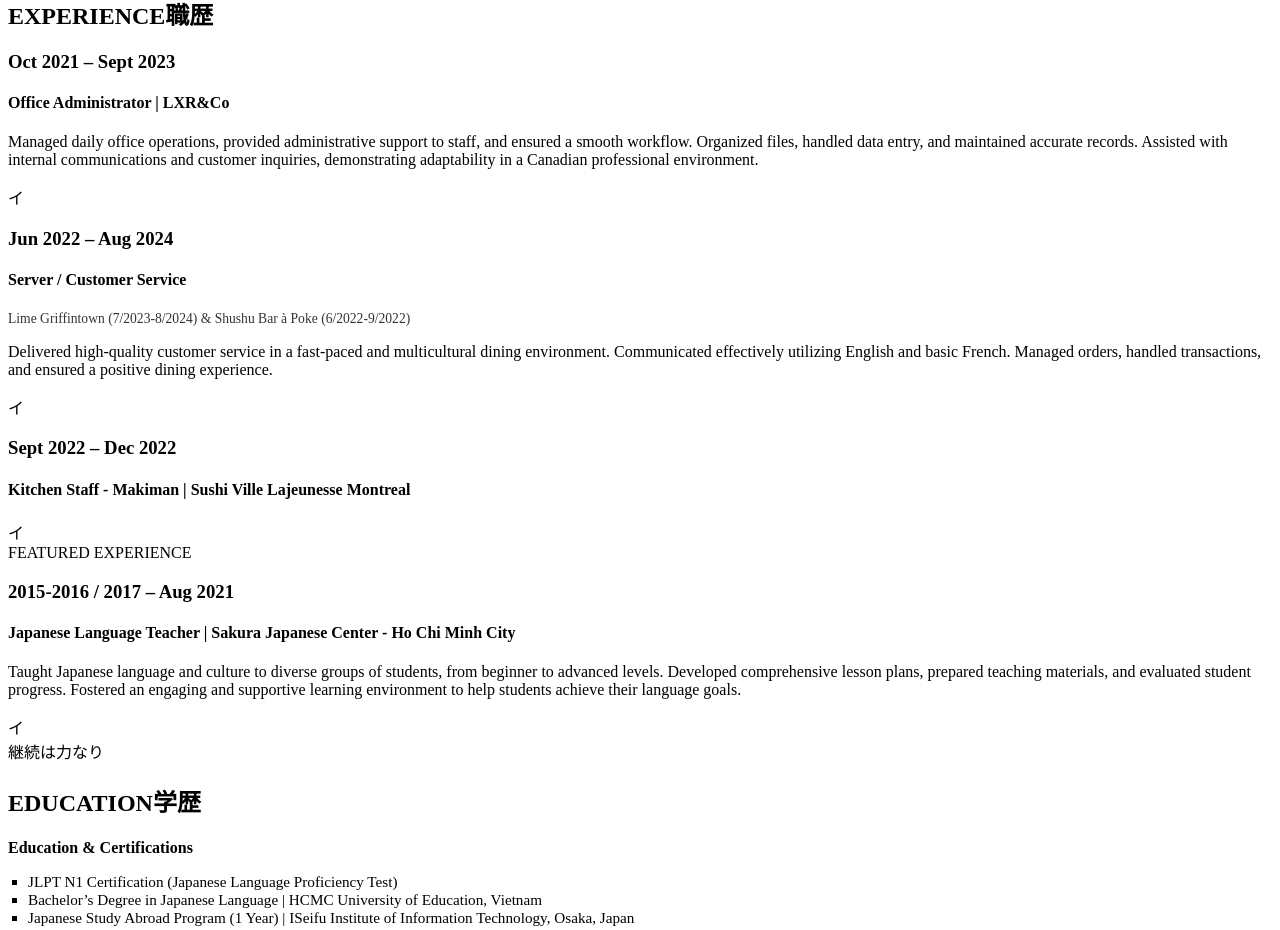
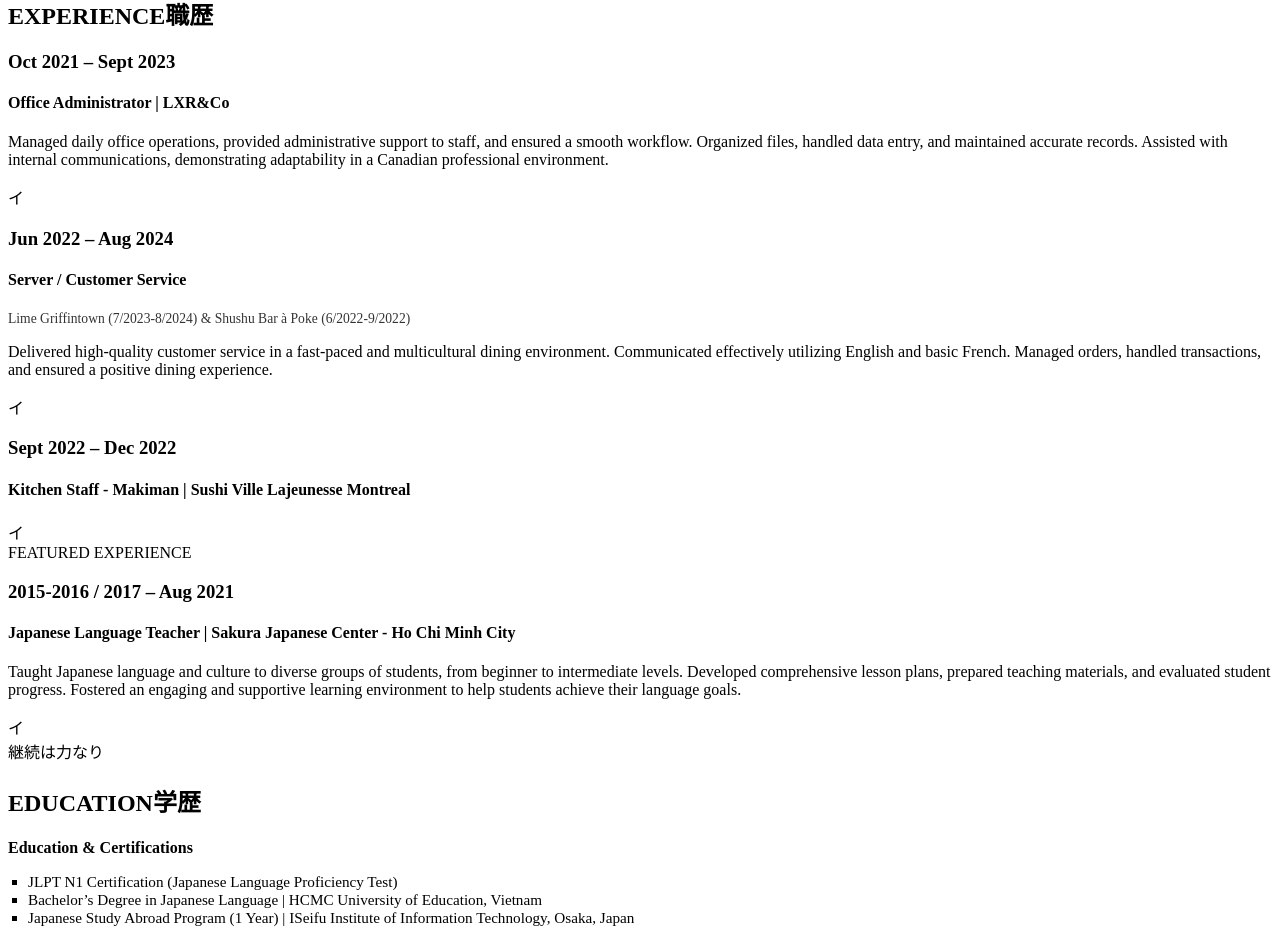
Before and after one commit to lebachanhtruc/phamhonhuyportfolio, a website built with Vite: page index.html in a window 1280 px wide. Shown: the part 1591-2521 px from the top of the page. Built offline with nearby package versions, Linux system fonts and the light colour scheme.

Commit message:
Update job descriptions based on feedback

```diff
--- a/index.html
+++ b/index.html
@@ -93,7 +93,7 @@
               <div class="exp-item">
                 <h3 class="exp-date" data-i18n="job1_date">Oct 2021 – Sept 2023</h3>
                 <h4 class="exp-title" data-i18n="job1_title">Office Administrator | LXR&Co</h4>
-                <p data-i18n="job1_desc">Managed daily office operations, provided administrative support to staff, and ensured a smooth workflow. Organized files, handled data entry, and maintained accurate records. Assisted with internal communications and customer inquiries, demonstrating adaptability in a Canadian professional environment.</p>
+                <p data-i18n="job1_desc">Managed daily office operations, provided administrative support to staff, and ensured a smooth workflow. Organized files, handled data entry, and maintained accurate records. Assisted with internal communications, demonstrating adaptability in a Canadian professional environment.</p>
                 <div class="hanko-ender">イ</div>
               </div>
               <div class="exp-item">
@@ -112,7 +112,7 @@
                 <span class="featured-badge" data-i18n="badge_featured">FEATURED EXPERIENCE</span>
                 <h3 class="exp-date" data-i18n="job4_date">2015-2016 / 2017 – Aug 2021</h3>
                 <h4 class="exp-title" data-i18n="job4_title">Japanese Language Teacher | Sakura Japanese Center - Ho Chi Minh City</h4>
-                <p data-i18n="job4_desc">Taught Japanese language and culture to diverse groups of students, from beginner to advanced levels. Developed comprehensive lesson plans, prepared teaching materials, and evaluated student progress. Fostered an engaging and supportive learning environment to help students achieve their language goals.</p>
+                <p data-i18n="job4_desc">Taught Japanese language and culture to diverse groups of students, from beginner to intermediate levels. Developed comprehensive lesson plans, prepared teaching materials, and evaluated student progress. Fostered an engaging and supportive learning environment to help students achieve their language goals.</p>
                 <div class="hanko-ender">イ</div>
               </div>
             </div>
@@ -151,7 +151,7 @@
     </main>
 
     <script src="https://unpkg.com/lenis@1.1.5/dist/lenis.min.js"></script>
-    <script src="./main.js?v=17"></script>
+    <script src="./main.js?v=18"></script>
     <script>
       // Automatically switch to English on load
       document.addEventListener("DOMContentLoaded", () => {
--- a/main.js
+++ b/main.js
@@ -155,7 +155,7 @@ const translations = {
     exp_title: "EXPERIENCE",
     job1_date: "Oct 2021 – Sept 2023",
     job1_title: "Office Administrator | LXR&Co",
-    job1_desc: "Managed daily office operations, provided administrative support to staff, and ensured a smooth workflow. Organized files, handled data entry, and maintained accurate records. Assisted with internal communications and customer inquiries, demonstrating adaptability in a Canadian professional environment.",
+    job1_desc: "Managed daily office operations, provided administrative support to staff, and ensured a smooth workflow. Organized files, handled data entry, and maintained accurate records. Assisted with internal communications, demonstrating adaptability in a Canadian professional environment.",
     job2_date: "Jun 2022 – Aug 2024",
     job2_title: "Server / Customer Service",
     job2_sub: "Lime Griffintown (7/2023-8/2024) & Shushu Bar à Poke (6/2022-9/2022)",
@@ -164,7 +164,7 @@ const translations = {
     job3_title: "Kitchen Staff - Makiman | Sushi Ville Lajeunesse Montreal",
     job4_date: "2015-2016 / 2017 – Aug 2021",
     job4_title: "Japanese Language Teacher | Sakura Japanese Center - Ho Chi Minh City",
-    job4_desc: "Taught Japanese language and culture to diverse groups of students, from beginner to advanced levels. Developed comprehensive lesson plans, prepared teaching materials, and evaluated student progress. Fostered an engaging and supportive learning environment to help students achieve their language goals.",
+    job4_desc: "Taught Japanese language and culture to diverse groups of students, from beginner to intermediate levels. Developed comprehensive lesson plans, prepared teaching materials, and evaluated student progress. Fostered an engaging and supportive learning environment to help students achieve their language goals.",
     edu_title: "EDUCATION",
     edu_sub1: "Education & Certifications",
     edu_1: "JLPT N1 Certification (Japanese Language Proficiency Test)",
@@ -193,7 +193,7 @@ const translations = {
     exp_title: "EXPÉRIENCE",
     job1_date: "Oct 2021 – Sept 2023",
     job1_title: "Administratrice de bureau | LXR&Co",
-    job1_desc: "Gestion des opérations quotidiennes et soutien administratif afin de garantir la fluidité des processus internes. Responsable de l'organisation des dossiers, de la saisie des données et de la tenue rigoureuse des registres. Coordination des communications internes et traitement des requêtes clients, illustrant une grande capacité d'adaptation au sein du milieu professionnel canadien.",
+    job1_desc: "Gestion des opérations quotidiennes et soutien administratif afin de garantir la fluidité des processus internes. Responsable de l'organisation des dossiers, de la saisie des données et de la tenue rigoureuse des registres. Coordination des communications internes, illustrant une grande capacité d'adaptation au sein du milieu professionnel canadien.",
     job2_date: "Juin 2022 – Août 2024",
     job2_title: "Serveuse / Service à la clientèle",
     job2_sub: "Lime Griffintown (7/2023-8/2024) & Shushu Bar à Poke (6/2022-9/2022)",
@@ -202,7 +202,7 @@ const translations = {
     job3_title: "Personnel de cuisine - Makiman | Sushi Ville Lajeunesse Montréal",
     job4_date: "2015-2016 / 2017 – Août 2021",
     job4_title: "Professeure de japonais | Centre de japonais Sakura - Hô Chi Minh-Ville",
-    job4_desc: "Enseignement de la langue et de la culture japonaises auprès d'un public varié, du niveau débutant au niveau avancé. Conception de plans de cours structurés, création de matériel pédagogique sur mesure et évaluation continue des progrès. Mise en place d'un environnement d'apprentissage bienveillant et stimulant, favorisant l'atteinte des objectifs linguistiques des apprenants.",
+    job4_desc: "Enseignement de la langue et de la culture japonaises auprès d'un public varié, du niveau débutant au niveau intermédiaire. Conception de plans de cours structurés, création de matériel pédagogique sur mesure et évaluation continue des progrès. Mise en place d'un environnement d'apprentissage bienveillant et stimulant, favorisant l'atteinte des objectifs linguistiques des apprenants.",
     edu_title: "ÉDUCATION",
     edu_sub1: "Éducation et Certifications",
     edu_1: "Certification JLPT N1 (Test d'aptitude en japonais)",
@@ -231,7 +231,7 @@ const translations = {
     exp_title: "職歴",
     job1_date: "2021年10月 – 2023年9月",
     job1_title: "オフィス管理者 | LXR&Co",
-    job1_desc: "日常のオフィス運営およびスタッフへの事務サポートを統括し、円滑な業務フローの構築に貢献。書類管理、データ入力、正確な記録保持を徹底するとともに、社内コミュニケーションや顧客対応を円滑にサポートし、カナダのビジネス環境における高い適応力を証明しました。",
+    job1_desc: "日常のオフィス運営およびスタッフへの事務サポートを統括し、円滑な業務フローの構築に貢献。書類管理、データ入力、正確な記録保持を徹底するとともに、社内コミュニケーションを円滑にサポートし、カナダのビジネス環境における高い適応力を証明しました。",
     job2_date: "2022年6月 – 2024年8月",
     job2_title: "サーバー / カスタマーサービス",
     job2_sub: "Lime Griffintown (2023年7月-2024年8月) & Shushu Bar à Poke (2022年6月-9月)",
@@ -240,7 +240,7 @@ const translations = {
     job3_title: "キッチンスタッフ - Makiman | Sushi Ville Lajeunesse モントリオール",
     job4_date: "2015-2016 / 2017 – 2021年8月",
     job4_title: "日本語教師 | さくら日本語センター - ホーチミン市",
-    job4_desc: "初級者から上級者まで、幅広いレベルの学習者に対し日本語および日本文化を指導。体系的なレッスンプランの策定、独自の教材作成、および学習進捗の的確な評価を実施しました。学習者がそれぞれの語学目標を達成できるよう、対話重視でサポートの行き届いた魅力的な学習環境を提供しました。",
+    job4_desc: "初級者から中級者まで、幅広いレベルの学習者に対し日本語および日本文化を指導。体系的なレッスンプランの策定、独自の教材作成、および学習進捗の的確な評価を実施しました。学習者がそれぞれの語学目標を達成できるよう、対話重視でサポートの行き届いた魅力的な学習環境を提供しました。",
     edu_title: "学歴",
     edu_sub1: "学歴および資格",
     edu_1: "日本語能力試験 N1 認定",
```
